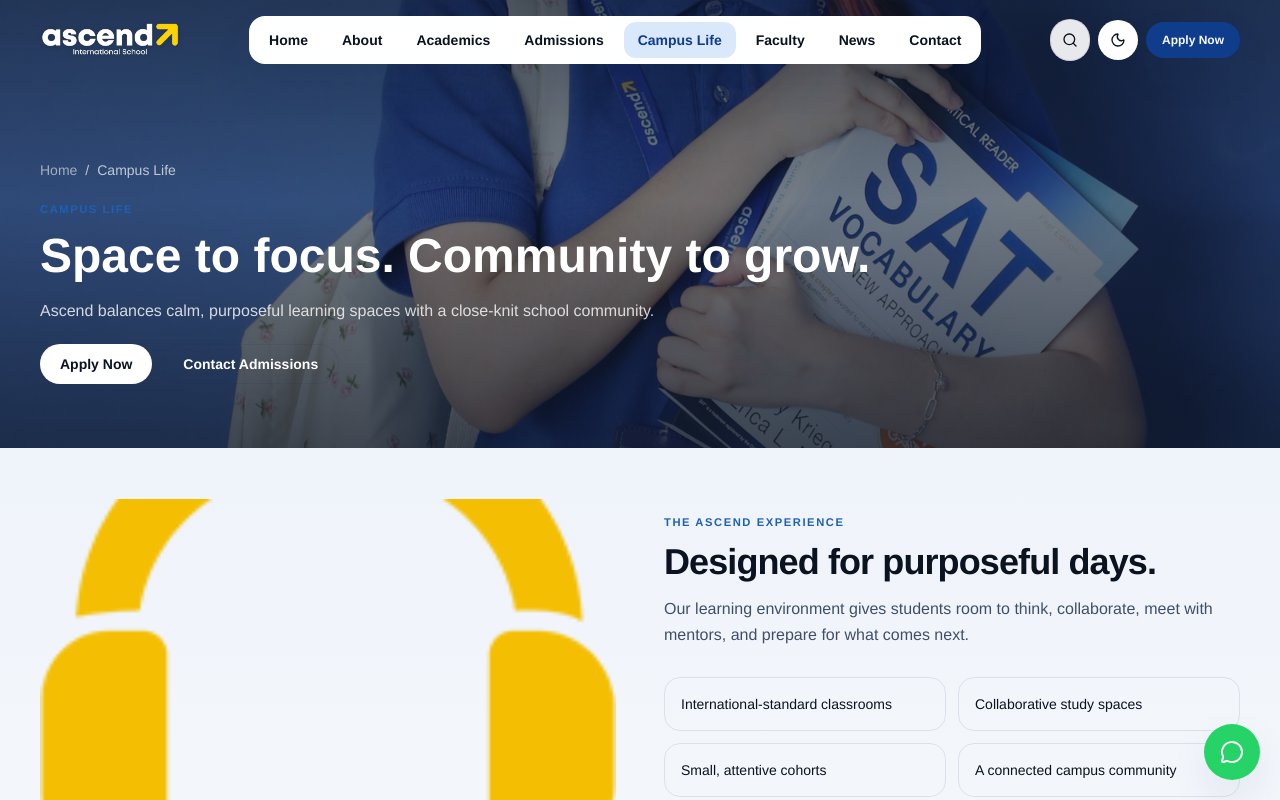
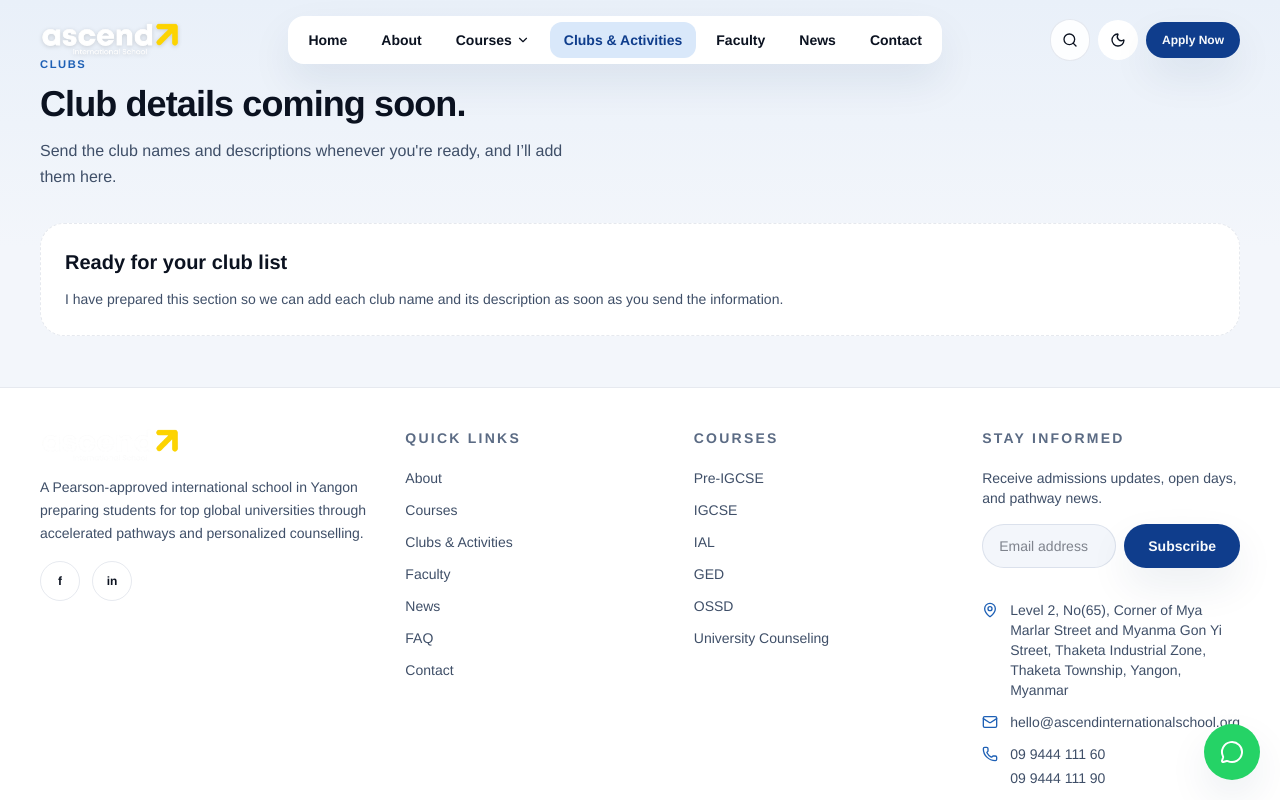
Before and after one commit to SoldotJR/AscendWebsite, a Next.js app: page /campus-life in a window 1280 px wide. Shown: the top 800 px of the page. Built offline with nearby package versions, Linux system fonts and the light colour scheme.

Commit message:
Update website navigation and clubs page

```diff
--- a/src/app/academics/page.tsx
+++ b/src/app/academics/page.tsx
@@ -8,11 +8,61 @@ import { FadeIn } from "@/components/ui/fade-in";
 import { Button } from "@/components/ui/button";
 import { HomeCTA } from "@/components/home/home-cta";
 
-export const metadata: Metadata = { title: "Academics", description: "Accelerated international pathways designed around ambitious student goals." };
+export const metadata: Metadata = {
+  title: "Courses",
+  description:
+    "IGCSE, IAL, OSSD, GED, and Pre-IGCSE courses designed for ambitious high school students.",
+};
 
 export default function AcademicsPage() {
-  return <><PageHero eyebrow="Academics" title="A pathway with purpose." description="International programs, personal attention, and a clear route to university." breadcrumbs={[{ label: "Home", href: "/" }, { label: "Academics" }]} />
-    <section className="section-padding"><div className="container-ascend"><FadeIn><SectionHeading eyebrow="Choose your route" title="Academic pathways for every next step." description="Explore the program that fits your current stage, your pace, and your ambitions." /></FadeIn>
-      <div className="mt-12 space-y-6">{programs.map((program, index) => <FadeIn key={program.slug} delay={index * 0.05}><article className="grid overflow-hidden rounded-[2rem] border border-border bg-card md:grid-cols-[0.8fr_1.2fr]"><div className="relative min-h-64"><Image src={program.image} alt={program.title} fill className="object-cover" sizes="(max-width: 768px) 100vw, 35vw" /></div><div className="p-7 md:p-10"><p className="eyebrow">{program.duration}</p><h2 className="mt-3 font-serif text-3xl">{program.title}</h2><p className="mt-4 max-w-2xl leading-relaxed text-muted-foreground">{program.overview}</p><p className="mt-5 text-sm font-semibold text-royal">{program.highlight}</p><Button asChild variant="secondary" className="mt-7"><Link href={program.href}>Explore {program.shortTitle}</Link></Button></div></article></FadeIn>)}</div>
-    </div></section><HomeCTA /></>;
+  return (
+    <>
+      <PageHero
+        eyebrow="Courses"
+        title="A pathway with purpose."
+        description="International high school courses, personal attention, and a clear route to university."
+        breadcrumbs={[{ label: "Home", href: "/" }, { label: "Courses" }]}
+      />
+      <section className="section-padding">
+        <div className="container-ascend">
+          <FadeIn>
+            <SectionHeading
+              eyebrow="Choose your route"
+              title="Courses for every next step."
+              description="Explore the course that fits your current stage, your pace, and your ambitions."
+            />
+          </FadeIn>
+          <div className="mt-12 space-y-6">
+            {programs.map((program, index) => (
+              <FadeIn key={program.slug} delay={index * 0.05}>
+                <article className="grid overflow-hidden rounded-[2rem] border border-border bg-card md:grid-cols-[0.8fr_1.2fr]">
+                  <div className="relative min-h-64">
+                    <Image
+                      src={program.image}
+                      alt={program.title}
+                      fill
+                      className="object-cover"
+                      sizes="(max-width: 768px) 100vw, 35vw"
+                    />
+                  </div>
+                  <div className="p-7 md:p-10">
+                    <p className="eyebrow">{program.duration}</p>
+                    <h2 className="mt-3 font-serif text-3xl">{program.title}</h2>
+                    <p className="mt-4 max-w-2xl leading-relaxed text-muted-foreground">
+                      {program.overview}
+                    </p>
+                    <p className="mt-5 text-sm font-semibold text-royal">{program.highlight}</p>
+                    <Button asChild variant="secondary" className="mt-7">
+                      <Link href={program.href}>Explore {program.shortTitle}</Link>
+                    </Button>
+                  </div>
+                </article>
+              </FadeIn>
+            ))}
+          </div>
+        </div>
+      </section>
+      <HomeCTA />
+    </>
+  );
 }
--- a/src/app/campus-life/page.tsx
+++ b/src/app/campus-life/page.tsx
@@ -1,13 +1,41 @@
 import type { Metadata } from "next";
-import Image from "next/image";
-import Link from "next/link";
-import { PageHero } from "@/components/layout/page-hero";
+import { clubs } from "@/data/content";
 import { SectionHeading } from "@/components/ui/section-heading";
-import { Button } from "@/components/ui/button";
-import { CampusGallery } from "@/components/home/campus-gallery";
 
-export const metadata: Metadata = { title: "Campus Life", description: "Discover Ascend's focused, welcoming learning environment in Yangon." };
+export const metadata: Metadata = {
+  title: "Clubs & Activities",
+  description: "Discover clubs, activities, and student experiences at Ascend.",
+};
 export default function CampusLifePage() {
-  return <><PageHero eyebrow="Campus Life" title="Space to focus. Community to grow." description="Ascend balances calm, purposeful learning spaces with a close-knit school community." breadcrumbs={[{ label: "Home", href: "/" }, { label: "Campus Life" }]} />
-    <section className="section-padding"><div className="container-ascend grid gap-12 lg:grid-cols-2"><div className="relative min-h-96 overflow-hidden rounded-[2rem]"><Image src="/images/campus/gallery-8.jpg" alt="Ascend campus exterior" fill className="object-cover" sizes="50vw" /></div><div className="flex flex-col justify-center"><SectionHeading eyebrow="The Ascend experience" title="Designed for purposeful days." description="Our learning environment gives students room to think, collaborate, meet with mentors, and prepare for what comes next." /><div className="mt-7 grid gap-3 sm:grid-cols-2">{["International-standard classrooms", "Collaborative study spaces", "Small, attentive cohorts", "A connected campus community"].map((item) => <p key={item} className="rounded-2xl border border-border p-4 text-sm">{item}</p>)}</div><Button asChild className="mt-8 w-fit"><Link href="/contact">Plan a campus visit</Link></Button></div></div></section><CampusGallery limit={6} /></>;
+  return (
+    <section className="section-padding pt-32">
+      <div className="container-ascend">
+        <SectionHeading
+          eyebrow="Clubs"
+          title="Club details coming soon."
+          description="Send the club names and descriptions whenever you're ready, and I’ll add them here."
+        />
+        <div className="mt-8 grid gap-4 md:grid-cols-2">
+          {clubs.length ? (
+            clubs.map((club) => (
+              <article key={club.name} className="rounded-[1.5rem] border border-border bg-card p-6">
+                <h3 className="text-xl font-semibold">{club.name}</h3>
+                <p className="mt-3 text-sm leading-relaxed text-muted-foreground">
+                  {club.description}
+                </p>
+              </article>
+            ))
+          ) : (
+            <article className="rounded-[1.5rem] border border-dashed border-border bg-card p-6 md:col-span-2">
+              <h3 className="text-xl font-semibold">Ready for your club list</h3>
+              <p className="mt-3 text-sm leading-relaxed text-muted-foreground">
+                I have prepared this section so we can add each club name and its description as
+                soon as you send the information.
+              </p>
+            </article>
+          )}
+        </div>
+      </div>
+    </section>
+  );
 }
--- a/src/components/academics/program-page.tsx
+++ b/src/components/academics/program-page.tsx
@@ -17,7 +17,7 @@ export function ProgramPage({ program }: { program: Program }) {
         image={program.image}
         breadcrumbs={[
           { label: "Home", href: "/" },
-          { label: "Academics", href: "/academics" },
+          { label: "Courses", href: "/academics" },
           { label: program.title },
         ]}
       />
--- a/src/components/home/home-hero.tsx
+++ b/src/components/home/home-hero.tsx
@@ -51,7 +51,7 @@ export function HomeHero() {
               variant="outline"
               className="border-white/55 bg-white/10 text-white backdrop-blur-sm hover:bg-white/20"
             >
-              <Link href="/academics">Explore Programs</Link>
+              <Link href="/academics">Explore Courses</Link>
             </Button>
           </div>
         </div>
--- a/src/components/layout/site-footer.tsx
+++ b/src/components/layout/site-footer.tsx
@@ -7,8 +7,8 @@ import { NewsletterForm } from "@/components/forms/newsletter-form";
 
 const quickLinks = [
   { title: "About", href: "/about" },
-  { title: "Admissions", href: "/admissions" },
-  { title: "Campus Life", href: "/campus-life" },
+  { title: "Courses", href: "/academics" },
+  { title: "Clubs & Activities", href: "/campus-life" },
   { title: "Faculty", href: "/faculty" },
   { title: "News", href: "/news" },
   { title: "FAQ", href: "/faq" },
@@ -70,13 +70,13 @@ export function SiteFooter() {
 
         <div>
           <h3 className="text-sm font-semibold uppercase tracking-[0.16em] text-muted">
-            Academics
+            Courses
           </h3>
           <ul className="mt-5 space-y-3 text-sm">
             {programs.map((program) => (
               <li key={program.slug}>
                 <Link href={program.href} className="text-muted-foreground hover:text-foreground">
-                  {program.title}
+                  {program.slug === "a-levels" ? "IAL" : program.shortTitle}
                 </Link>
               </li>
             ))}
--- a/src/components/layout/site-header.tsx
+++ b/src/components/layout/site-header.tsx
@@ -5,25 +5,146 @@ import Link from "next/link";
 import { usePathname } from "next/navigation";
 import { useEffect, useRef, useState } from "react";
 import { AnimatePresence, motion } from "framer-motion";
-import { Menu, Search, X } from "lucide-react";
-import { mobileExtraLinks, navigation, siteConfig } from "@/lib/site";
+import { ChevronDown, Menu, Search, X } from "lucide-react";
+import { mobileExtraLinks, navigation, siteConfig, type NavItem } from "@/lib/site";
 import { cn } from "@/lib/utils";
 import { Button } from "@/components/ui/button";
 import { ThemeToggle } from "@/components/layout/theme-toggle";
 
 const searchSuggestions = [
-  { label: "International A Levels", href: "/academics/a-levels" },
-  { label: "Admissions Process", href: "/admissions" },
-  { label: "University Counseling", href: "/university-counseling" },
-  { label: "Campus Life", href: "/campus-life" },
-  { label: "Contact Admissions", href: "/contact" },
+  { label: "IGCSE", href: "/academics/igcse" },
+  { label: "IAL", href: "/academics/a-levels" },
+  { label: "OSSD", href: "/academics/ossd" },
+  { label: "GED", href: "/academics/ged" },
+  { label: "Pre-IGCSE", href: "/academics/pre-igcse" },
+  { label: "All Courses", href: "/academics" },
+  { label: "Clubs & Activities", href: "/campus-life" },
+  { label: "Contact", href: "/contact" },
   { label: "FAQ", href: "/faq" },
 ];
+
+function NavLink({
+  item,
+  className,
+  onNavigate,
+}: {
+  item: NavItem;
+  className?: string;
+  onNavigate?: () => void;
+}) {
+  const pathname = usePathname();
+  const [open, setOpen] = useState(false);
+  const ref = useRef<HTMLDivElement>(null);
+  const hasChildren = Boolean(item.children?.length);
+
+  const isActive =
+    item.href === "/"
+      ? pathname === "/"
+      : pathname === item.href ||
+        pathname.startsWith(`${item.href}/`) ||
+        Boolean(item.children?.some((child) => pathname === child.href));
+
+  useEffect(() => {
+    if (!hasChildren) return;
+    const onPointerDown = (event: MouseEvent) => {
+      if (!ref.current?.contains(event.target as Node)) setOpen(false);
+    };
+    document.addEventListener("mousedown", onPointerDown);
+    return () => document.removeEventListener("mousedown", onPointerDown);
+  }, [hasChildren]);
+
+  if (!hasChildren) {
+    return (
+      <Link
+        href={item.href}
+        className={className}
+        onClick={onNavigate}
+        data-active={isActive || undefined}
+      >
+        {item.title}
+      </Link>
+    );
+  }
+
+  return (
+    <div
+      ref={ref}
+      className="relative"
+      onMouseEnter={() => setOpen(true)}
+      onMouseLeave={() => setOpen(false)}
+    >
+      <button
+        type="button"
+        className={cn(className, "inline-flex items-center gap-1")}
+        aria-expanded={open}
+        aria-haspopup="menu"
+        onClick={() => setOpen((value) => !value)}
+        data-active={isActive || undefined}
+      >
+        {item.title}
+        <ChevronDown
+          className={cn("h-3.5 w-3.5 transition-transform duration-200", open && "rotate-180")}
+        />
+      </button>
+      <AnimatePresence>
+        {open ? (
+          <motion.div
+            initial={{ opacity: 0, y: 6 }}
+            animate={{ opacity: 1, y: 0 }}
+            exit={{ opacity: 0, y: 6 }}
+            transition={{ duration: 0.18 }}
+            className="absolute left-0 top-full z-50 pt-2"
+            role="menu"
+          >
+            <div className="min-w-[11rem] overflow-hidden rounded-2xl border border-border bg-white p-1.5 shadow-soft">
+              <Link
+                href={item.href}
+                role="menuitem"
+                className={cn(
+                  "block rounded-xl px-3.5 py-2 text-sm font-semibold text-[#0B1220] transition",
+                  "hover:bg-[var(--nav-soft-blue)] hover:text-[var(--nav-soft-blue-text)]",
+                  pathname === item.href &&
+                    "bg-[var(--nav-soft-blue)] text-[var(--nav-soft-blue-text)]"
+                )}
+                onClick={() => {
+                  setOpen(false);
+                  onNavigate?.();
+                }}
+              >
+                All Courses
+              </Link>
+              {item.children?.map((child) => (
+                <Link
+                  key={child.href}
+                  href={child.href}
+                  role="menuitem"
+                  className={cn(
+                    "block rounded-xl px-3.5 py-2 text-sm font-semibold text-[#0B1220] transition",
+                    "hover:bg-[var(--nav-soft-blue)] hover:text-[var(--nav-soft-blue-text)]",
+                    pathname === child.href &&
+                      "bg-[var(--nav-soft-blue)] text-[var(--nav-soft-blue-text)]"
+                  )}
+                  onClick={() => {
+                    setOpen(false);
+                    onNavigate?.();
+                  }}
+                >
+                  {child.title}
+                </Link>
+              ))}
+            </div>
+          </motion.div>
+        ) : null}
+      </AnimatePresence>
+    </div>
+  );
+}
 
 export function SiteHeader() {
   const pathname = usePathname();
   const [scrolled, setScrolled] = useState(false);
   const [open, setOpen] = useState(false);
+  const [coursesOpen, setCoursesOpen] = useState(false);
   const [searchOpen, setSearchOpen] = useState(false);
   const [query, setQuery] = useState("");
   const searchRef = useRef<HTMLDivElement>(null);
@@ -45,6 +166,7 @@ export function SiteHeader() {
 
   useEffect(() => {
     setOpen(false);
+    setCoursesOpen(false);
     setSearchOpen(false);
     setQuery("");
   }, [pathname]);
@@ -76,8 +198,13 @@ export function SiteHeader() {
     query ? item.label.toLowerCase().includes(query.toLowerCase()) : true
   );
 
-  const isActive = (href: string) =>
-    href === "/" ? pathname === "/" : pathname === href || pathname.startsWith(`${href}/`);
+  const navLinkClass = (active: boolean) =>
+    cn(
+      "focus-ring rounded-xl px-3.5 py-2 text-sm font-semibold text-[#0B1220] transition duration-300",
+      "hover:bg-[var(--nav-soft-blue)] hover:text-[var(--nav-soft-blue-text)]",
+      "data-[active]:bg-[var(--nav-soft-blue)] data-[active]:text-[var(--nav-soft-blue-text)]",
+      active && "bg-[var(--nav-soft-blue)] text-[var(--nav-soft-blue-text)]"
+    );
 
   return (
     <>
@@ -105,18 +232,7 @@ export function SiteHeader() {
             aria-label="Primary pages"
           >
             {navigation.map((item) => (
-              <Link
-                key={item.href}
-                href={item.href}
-                className={cn(
-                  "focus-ring rounded-xl px-3.5 py-2 text-sm font-semibold text-[#0B1220] transition duration-300",
-                  "hover:bg-[var(--nav-soft-blue)] hover:text-[var(--nav-soft-blue-text)]",
-                  isActive(item.href) &&
-                    "bg-[var(--nav-soft-blue)] text-[var(--nav-soft-blue-text)]"
-                )}
-              >
-                {item.title}
-              </Link>
+              <NavLink key={item.href} item={item} className={navLinkClass(false)} />
             ))}
           </nav>
 
@@ -195,7 +311,7 @@ export function SiteHeader() {
 
             <ThemeToggle className="rounded-full bg-white text-foreground hover:bg-[var(--nav-soft-blue)] hover:text-[var(--nav-soft-blue-text)]" />
             <Button asChild className="hidden sm:inline-flex" size="sm">
-              <Link href="/admissions">Apply Now</Link>
+              <Link href="/contact">Apply Now</Link>
             </Button>
             <Button
               variant="ghost"
@@ -224,21 +340,88 @@ export function SiteHeader() {
               <p className="mb-2 text-xs font-semibold uppercase tracking-[0.16em] text-muted">
                 Pages
               </p>
-              {navigation.map((item) => (
+              {navigation.map((item) => {
+                if (!item.children?.length) {
+                  const active =
+                    item.href === "/"
+                      ? pathname === "/"
+                      : pathname === item.href || pathname.startsWith(`${item.href}/`);
+                  return (
                     <Link
                       key={item.href}
                       href={item.href}
                       className={cn(
                         "rounded-xl bg-white px-3 py-3 text-lg font-medium text-[#0B1220] transition",
                         "hover:bg-[var(--nav-soft-blue)] hover:text-[var(--nav-soft-blue-text)]",
-                    isActive(item.href) &&
-                      "bg-[var(--nav-soft-blue)] text-[var(--nav-soft-blue-text)]"
+                        active && "bg-[var(--nav-soft-blue)] text-[var(--nav-soft-blue-text)]"
                       )}
                       onClick={() => setOpen(false)}
                     >
                       {item.title}
                     </Link>
+                  );
+                }
+
+                return (
+                  <div key={item.href} className="rounded-xl bg-white">
+                    <button
+                      type="button"
+                      className="flex w-full items-center justify-between px-3 py-3 text-lg font-medium text-[#0B1220]"
+                      aria-expanded={coursesOpen}
+                      onClick={() => setCoursesOpen((value) => !value)}
+                    >
+                      {item.title}
+                      <ChevronDown
+                        className={cn(
+                          "h-4 w-4 transition-transform duration-200",
+                          coursesOpen && "rotate-180"
+                        )}
+                      />
+                    </button>
+                    <AnimatePresence>
+                      {coursesOpen ? (
+                        <motion.div
+                          initial={{ height: 0, opacity: 0 }}
+                          animate={{ height: "auto", opacity: 1 }}
+                          exit={{ height: 0, opacity: 0 }}
+                          transition={{ duration: 0.2 }}
+                          className="overflow-hidden"
+                        >
+                          <div className="space-y-1 px-2 pb-3">
+                            <Link
+                              href={item.href}
+                              className={cn(
+                                "block rounded-lg px-3 py-2 text-base text-[#0B1220]",
+                                "hover:bg-[var(--nav-soft-blue)] hover:text-[var(--nav-soft-blue-text)]",
+                                pathname === item.href &&
+                                  "bg-[var(--nav-soft-blue)] text-[var(--nav-soft-blue-text)]"
+                              )}
+                              onClick={() => setOpen(false)}
+                            >
+                              All Courses
+                            </Link>
+                            {item.children.map((child) => (
+                              <Link
+                                key={child.href}
+                                href={child.href}
+                                className={cn(
+                                  "block rounded-lg px-3 py-2 text-base text-[#0B1220]",
+                                  "hover:bg-[var(--nav-soft-blue)] hover:text-[var(--nav-soft-blue-text)]",
+                                  pathname === child.href &&
+                                    "bg-[var(--nav-soft-blue)] text-[var(--nav-soft-blue-text)]"
+                                )}
+                                onClick={() => setOpen(false)}
+                              >
+                                {child.title}
+                              </Link>
                             ))}
+                          </div>
+                        </motion.div>
+                      ) : null}
+                    </AnimatePresence>
+                  </div>
+                );
+              })}
               <p className="mb-2 mt-6 text-xs font-semibold uppercase tracking-[0.16em] text-muted">
                 More
               </p>
@@ -253,7 +436,7 @@ export function SiteHeader() {
                 </Link>
               ))}
               <Button asChild className="mt-6" size="lg">
-                <Link href="/admissions" onClick={() => setOpen(false)}>
+                <Link href="/contact" onClick={() => setOpen(false)}>
                   Apply Now
                 </Link>
               </Button>
--- a/src/data/content.ts
+++ b/src/data/content.ts
@@ -80,7 +80,7 @@ export const programs: Program[] = [
   {
     slug: "a-levels",
     title: "International A Levels",
-    shortTitle: "A Levels",
+    shortTitle: "IAL",
     duration: "16-Month Intensive",
     overview:
       "Our rigorous 16-month program ensures students achieve top A-Level, SAT, and IELTS scores—providing the competitive edge needed for entry into the world’s elite universities.",
@@ -300,13 +300,6 @@ export const pillars = [
   },
 ] as const;
 
-export const stats = [
-  { label: "Pearson Approved", value: 1, suffix: "", prefix: "" },
-  { label: "Academic Pathways", value: 5, suffix: "+", prefix: "" },
-  { label: "University Destinations", value: 17, suffix: "+", prefix: "" },
-  { label: "GED Class Cap", value: 20, suffix: "", prefix: "" },
-] as const;
-
 export const newsArticles = [
   {
     slug: "igcse-cohort-opens",
@@ -439,6 +432,19 @@ export const galleryImages = [
   { src: "/images/campus/gallery-8.jpg", alt: "Ascend campus exterior atmosphere", category: "Campus" },
 ] as const;
 
+export type Club = {
+  name: string;
+  description: string;
+};
+
+export const clubs: Club[] = [
+  // Add each club here when ready, for example:
+  // {
+  //   name: "Debate Club",
+  //   description: "Students build confidence in public speaking, reasoning, and teamwork through structured debate practice.",
+  // },
+] as const;
+
 export const blogPosts = [
   {
     slug: "choosing-between-a-levels-and-ged",
--- a/src/lib/site.ts
+++ b/src/lib/site.ts
@@ -3,7 +3,7 @@ export const siteConfig = {
   shortName: "Ascend",
   tagline: "Ascend Higher. Achieve Greater.",
   description:
-    "Ascend International School is a Pearson-approved center offering accelerated pathways through IGCSE, International A Levels, GED, and OSSD—with personalized learning and university counselling for top global institutions.",
+    "Ascend International School is a Pearson-approved center offering accelerated pathways through IGCSE, International A Levels, GED, and OSSD. With a focus on personalized learning, students benefit from tailored university counselling and guidance designed to open doors to top global institutions. Beyond academics, a wide range of extracurricular opportunities encourages students to discover their passions and thrive as confident global citizens.",
   url: "https://www.ascendinternationalschool.org",
   locale: "en_MM",
   founded: 2024,
@@ -26,17 +26,31 @@ export const siteConfig = {
     "https://www.google.com/maps?q=Thaketa+Industrial+Zone+Yangon+Myanmar&output=embed",
 } as const;
 
-/** Primary header tabs — each opens its own page route */
-export const navigation = [
+/** High-school course pathways shown as separate Courses menu tabs */
+export const courseLinks = [
+  { title: "IGCSE", href: "/academics/igcse" },
+  { title: "IAL", href: "/academics/a-levels" },
+  { title: "OSSD", href: "/academics/ossd" },
+  { title: "GED", href: "/academics/ged" },
+  { title: "Pre-IGCSE", href: "/academics/pre-igcse" },
+] as const;
+
+export type NavItem = {
+  title: string;
+  href: string;
+  children?: readonly { title: string; href: string }[];
+};
+
+/** Primary header tabs — Courses lists each pathway as its own tab */
+export const navigation: readonly NavItem[] = [
   { title: "Home", href: "/" },
   { title: "About", href: "/about" },
-  { title: "Academics", href: "/academics" },
-  { title: "Admissions", href: "/admissions" },
-  { title: "Campus Life", href: "/campus-life" },
+  { title: "Courses", href: "/academics", children: courseLinks },
+  { title: "Clubs & Activities", href: "/campus-life" },
   { title: "Faculty", href: "/faculty" },
   { title: "News", href: "/news" },
   { title: "Contact", href: "/contact" },
-] as const;
+];
 
 /** Extra destinations listed in the mobile menu */
 export const mobileExtraLinks = [
```
Also changed, not shown: src/app/about/page.tsx (+1 -15 lines), src/components/home/why-ascend.tsx (+2 -20 lines). Lines whose indentation alone changed are shown as unchanged.
